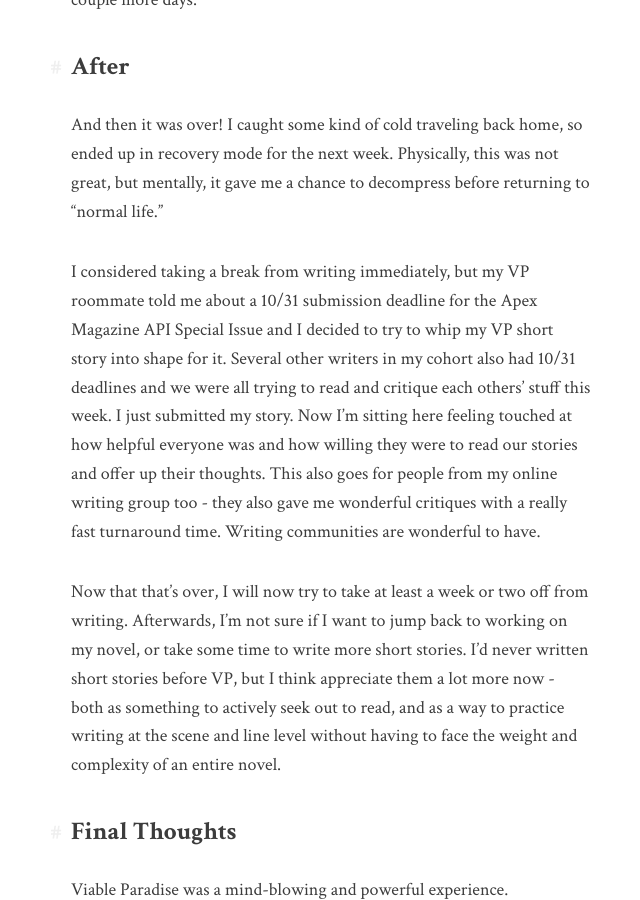
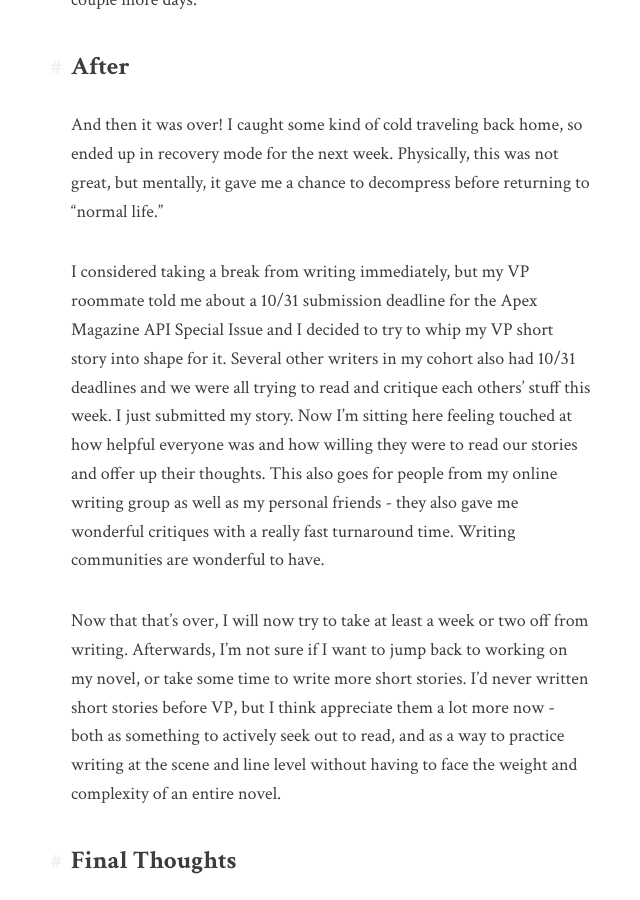
Before and after one commit to emileslin/emileslin.github.io, a Jekyll site: the page built from _posts/2022-10-30-VP2022.markdown, in a window 1280 px wide and 900 px high, scrolled down 5006 px. Shown: the whole window, without its empty margins (309-949 px from the left). Built offline with Jekyll 4.4.1, drawn with Linux system fonts in a browser that asks for light colours.

Commit message:
VP2022 update 2

```diff
--- a/_posts/2022-10-30-VP2022.markdown
+++ b/_posts/2022-10-30-VP2022.markdown
@@ -65,7 +65,7 @@ The week is intense, but you do get some control over the level of intensity. Yo
 
 And then it was over! I caught some kind of cold traveling back home, so ended up in recovery mode for the next week. Physically, this was not great, but mentally, it gave me a chance to decompress before returning to "normal life."
 
-I considered taking a break from writing immediately, but my VP roommate told me about a 10/31 submission deadline for the Apex Magazine API Special Issue and I decided to try to whip my VP short story into shape for it. Several other writers in my cohort also had 10/31 deadlines and we were all trying to read and critique each others' stuff this week. I just submitted my story. Now I'm sitting here feeling touched at how helpful everyone was and how willing they were to read our stories and offer up their thoughts. This also goes for people from my online writing group too - they also gave me wonderful critiques with a really fast turnaround time. Writing communities are wonderful to have.
+I considered taking a break from writing immediately, but my VP roommate told me about a 10/31 submission deadline for the Apex Magazine API Special Issue and I decided to try to whip my VP short story into shape for it. Several other writers in my cohort also had 10/31 deadlines and we were all trying to read and critique each others' stuff this week. I just submitted my story. Now I'm sitting here feeling touched at how helpful everyone was and how willing they were to read our stories and offer up their thoughts. This also goes for people from my online writing group as well as my personal friends - they also gave me wonderful critiques with a really fast turnaround time. Writing communities are wonderful to have.
 
 Now that that's over, I will now try to take at least a week or two off from writing. Afterwards, I'm not sure if I want to jump back to working on my novel, or take some time to write more short stories. I'd never written short stories before VP, but I think appreciate them a lot more now - both as something to actively seek out to read, and as a way to practice writing at the scene and line level without having to face the weight and complexity of an entire novel.
 
```
